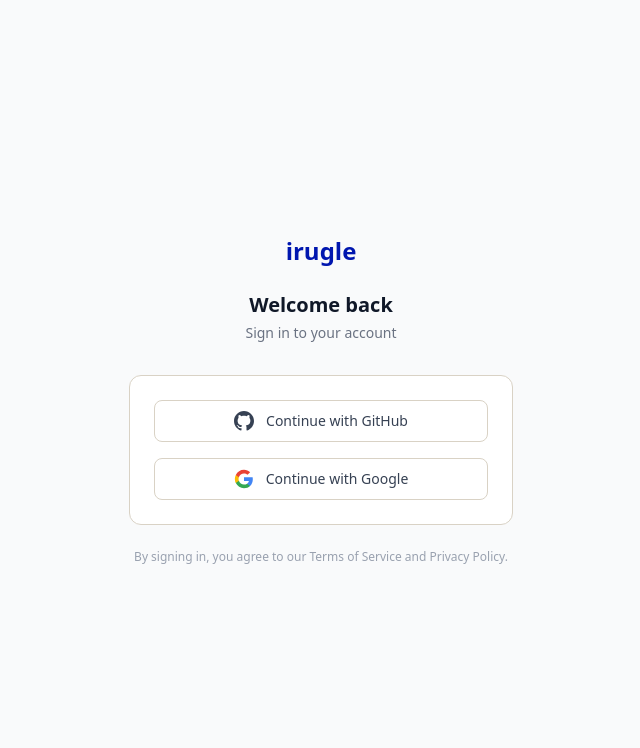
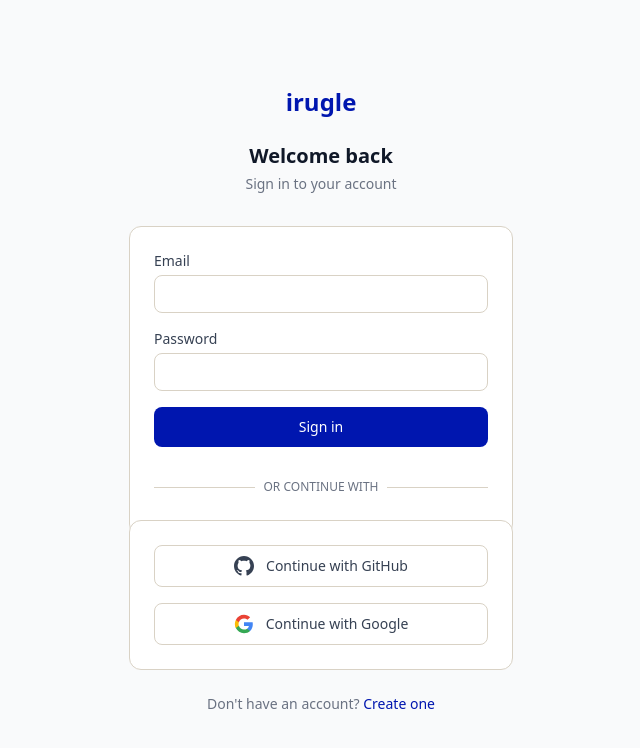
Before and after one commit to appswifts/irugle-platform, a Next.js app: page /auth/signin in a window 1280 px wide. Shown: the top 748 px of the page, without its empty margins (319-959 px from the left). Built offline with nearby package versions, Linux system fonts and the light colour scheme; no server answers.

Commit message:
feat: add email/password auth with Credentials provider + register page

```diff
--- /dev/null
+++ b/src/app/auth/register/actions.ts
@@ -0,0 +1,25 @@
+"use server";
+
+import bcrypt from "bcryptjs";
+import { prisma } from "@/lib/prisma";
+import { signIn } from "@/lib/auth";
+
+export async function register(prev: { error?: string } | undefined, formData: FormData) {
+  const name = formData.get("name") as string;
+  const email = formData.get("email") as string;
+  const password = formData.get("password") as string;
+
+  if (!name || !email || !password) return { error: "All fields required" };
+  if (password.length < 6) return { error: "Password must be at least 6 characters" };
+
+  const existing = await prisma.user.findUnique({ where: { email } });
+  if (existing) return { error: "Email already registered" };
+
+  const hashedPassword = await bcrypt.hash(password, 12);
+
+  await prisma.user.create({
+    data: { name, email, hashedPassword, role: "TRAVELER" },
+  });
+
+  await signIn("credentials", { email, password, redirectTo: "/" });
+}
--- /dev/null
+++ b/src/app/auth/register/page.tsx
@@ -0,0 +1,46 @@
+"use client";
+
+import { useActionState } from "react";
+import { register } from "./actions";
+import Link from "next/link";
+
+export default function RegisterPage() {
+  const [state, formAction, pending] = useActionState(register, undefined);
+
+  return (
+    <div className="min-h-screen flex items-center justify-center bg-gray-50 px-4">
+      <div className="w-full max-w-sm">
+        <div className="text-center mb-8">
+          <Link href="/" className="text-2xl font-bold text-primary">irugle</Link>
+          <h1 className="text-xl font-semibold text-gray-900 mt-6">Create account</h1>
+          <p className="text-sm text-gray-500 mt-1">Sign up with email</p>
+        </div>
+
+        <form action={formAction} className="bg-white rounded-xl border p-6 space-y-4">
+          <div>
+            <label htmlFor="name" className="block text-sm font-medium text-gray-700 mb-1">Full name</label>
+            <input id="name" name="name" type="text" required className="w-full border rounded-lg px-3 py-2 text-sm focus:outline-none focus:ring-2 focus:ring-primary/20 focus:border-primary" />
+          </div>
+          <div>
+            <label htmlFor="email" className="block text-sm font-medium text-gray-700 mb-1">Email</label>
+            <input id="email" name="email" type="email" required className="w-full border rounded-lg px-3 py-2 text-sm focus:outline-none focus:ring-2 focus:ring-primary/20 focus:border-primary" />
+          </div>
+          <div>
+            <label htmlFor="password" className="block text-sm font-medium text-gray-700 mb-1">Password</label>
+            <input id="password" name="password" type="password" required minLength={6} className="w-full border rounded-lg px-3 py-2 text-sm focus:outline-none focus:ring-2 focus:ring-primary/20 focus:border-primary" />
+          </div>
+
+          {state?.error && <p className="text-sm text-red-600">{state.error}</p>}
+
+          <button disabled={pending} className="w-full bg-primary text-white rounded-lg px-4 py-2.5 text-sm font-medium hover:opacity-90 disabled:opacity-50 transition-opacity">
+            {pending ? "Creating account..." : "Create account"}
+          </button>
+
+          <p className="text-center text-sm text-gray-500">
+            Already have an account? <Link href="/auth/signin" className="text-primary font-medium hover:underline">Sign in</Link>
+          </p>
+        </form>
+      </div>
+    </div>
+  );
+}
--- /dev/null
+++ b/src/app/auth/signin/actions.ts
@@ -0,0 +1,28 @@
+"use server";
+
+import { signIn } from "@/lib/auth";
+
+export async function signInWithCredentials(_prev: { error?: string } | undefined, formData: FormData) {
+  try {
+    await signIn("credentials", {
+      email: formData.get("email") as string,
+      password: formData.get("password") as string,
+      redirectTo: "/",
+    });
+  } catch (e: any) {
+    if (e?.message?.includes("CredentialsSignin") || e?.type === "CredentialsSignin") {
+      return { error: "Invalid email or password" };
+    }
+    throw e;
+  }
+}
+
+export async function signInWithGithub() {
+  "use server";
+  await signIn("github", { redirectTo: "/" });
+}
+
+export async function signInWithGoogle() {
+  "use server";
+  await signIn("google", { redirectTo: "/" });
+}
--- a/src/app/auth/signin/page.tsx
+++ b/src/app/auth/signin/page.tsx
@@ -1,7 +1,12 @@
-import { signIn } from "@/lib/auth";
+"use client";
+
+import { useActionState } from "react";
+import { signInWithCredentials, signInWithGithub, signInWithGoogle } from "./actions";
 import Link from "next/link";
 
 export default function SignInPage() {
+  const [state, formAction, pending] = useActionState(signInWithCredentials, undefined);
+
   return (
     <div className="min-h-screen flex items-center justify-center bg-gray-50 px-4">
       <div className="w-full max-w-sm">
@@ -11,15 +16,37 @@
           <p className="text-sm text-gray-500 mt-1">Sign in to your account</p>
         </div>
 
-        <div className="bg-white rounded-xl border p-6 space-y-4">
-          <form action={async () => { "use server"; await signIn("github", { redirectTo: "/" }); }}>
+        <form action={formAction} className="bg-white rounded-xl border p-6 space-y-4">
+          <div>
+            <label htmlFor="email" className="block text-sm font-medium text-gray-700 mb-1">Email</label>
+            <input id="email" name="email" type="email" required className="w-full border rounded-lg px-3 py-2 text-sm focus:outline-none focus:ring-2 focus:ring-primary/20 focus:border-primary" />
+          </div>
+          <div>
+            <label htmlFor="password" className="block text-sm font-medium text-gray-700 mb-1">Password</label>
+            <input id="password" name="password" type="password" required className="w-full border rounded-lg px-3 py-2 text-sm focus:outline-none focus:ring-2 focus:ring-primary/20 focus:border-primary" />
+          </div>
+
+          {state?.error && <p className="text-sm text-red-600">{state.error}</p>}
+
+          <button disabled={pending} className="w-full bg-primary text-white rounded-lg px-4 py-2.5 text-sm font-medium hover:opacity-90 disabled:opacity-50 transition-opacity">
+            {pending ? "Signing in..." : "Sign in"}
+          </button>
+
+          <div className="relative my-4">
+            <div className="absolute inset-0 flex items-center"><div className="w-full border-t" /></div>
+            <div className="relative flex justify-center text-xs uppercase"><span className="bg-white px-2 text-gray-500">Or continue with</span></div>
+          </div>
+        </form>
+
+        <div className="bg-white rounded-xl border p-6 space-y-4 -mt-4">
+          <form action={signInWithGithub}>
             <button className="w-full flex items-center justify-center gap-3 border rounded-lg px-4 py-2.5 text-sm font-medium text-gray-700 hover:bg-gray-50 transition-colors">
               <svg className="w-5 h-5" viewBox="0 0 24 24" fill="currentColor"><path d="M12 0c-6.626 0-12 5.373-12 12 0 5.302 3.438 9.8 8.207 11.387.599.111.793-.261.793-.577v-2.234c-3.338.726-4.033-1.416-4.033-1.416-.546-1.387-1.333-1.756-1.333-1.756-1.089-.745.083-.729.083-.729 1.205.084 1.839 1.237 1.839 1.237 1.07 1.834 2.807 1.304 3.492.997.107-.775.418-1.305.762-1.604-2.665-.305-5.467-1.334-5.467-5.931 0-1.311.469-2.381 1.236-3.221-.124-.303-.535-1.524.117-3.176 0 0 1.008-.322 3.301 1.23.957-.266 1.983-.399 3.003-.404 1.02.005 2.047.138 3.006.404 2.291-1.552 3.297-1.23 3.297-1.23.653 1.653.242 2.874.118 3.176.77.84 1.235 1.911 1.235 3.221 0 4.609-2.807 5.624-5.479 5.921.43.372.823 1.102.823 2.222v3.293c0 .319.192.694.801.576 4.765-1.589 8.199-6.086 8.199-11.386 0-6.627-5.373-12-12-12z"/></svg>
               Continue with GitHub
             </button>
           </form>
 
-          <form action={async () => { "use server"; await signIn("google", { redirectTo: "/" }); }}>
+          <form action={signInWithGoogle}>
             <button className="w-full flex items-center justify-center gap-3 border rounded-lg px-4 py-2.5 text-sm font-medium text-gray-700 hover:bg-gray-50 transition-colors">
               <svg className="w-5 h-5" viewBox="0 0 24 24"><path fill="#4285F4" d="M22.56 12.25c0-.78-.07-1.53-.2-2.25H12v4.26h5.92a5.06 5.06 0 01-2.2 3.32v2.77h3.57c2.08-1.92 3.28-4.74 3.28-8.1z"/><path fill="#34A853" d="M12 23c2.97 0 5.46-.98 7.28-2.66l-3.57-2.77c-.98.66-2.23 1.06-3.71 1.06-2.86 0-5.29-1.93-6.16-4.53H2.18v2.84C3.99 20.53 7.7 23 12 23z"/><path fill="#FBBC05" d="M5.84 14.09c-.22-.66-.35-1.36-.35-2.09s.13-1.43.35-2.09V7.07H2.18C1.43 8.55 1 10.22 1 12s.43 3.45 1.18 4.93l2.85-2.22.81-.62z"/><path fill="#EA4335" d="M12 5.38c1.62 0 3.06.56 4.21 1.64l3.15-3.15C17.45 2.09 14.97 1 12 1 7.7 1 3.99 3.47 2.18 7.07l3.66 2.84c.87-2.6 3.3-4.53 6.16-4.53z"/></svg>
               Continue with Google
@@ -27,8 +54,8 @@
           </form>
         </div>
 
-        <p className="text-center text-xs text-gray-400 mt-6">
-          By signing in, you agree to our Terms of Service and Privacy Policy.
+        <p className="text-center text-sm text-gray-500 mt-6">
+          Don&apos;t have an account? <Link href="/auth/register" className="text-primary font-medium hover:underline">Create one</Link>
         </p>
       </div>
     </div>
--- a/src/lib/auth.ts
+++ b/src/lib/auth.ts
@@ -1,23 +1,66 @@
 import NextAuth from "next-auth";
 import GitHub from "next-auth/providers/github";
 import Google from "next-auth/providers/google";
+import Credentials from "next-auth/providers/credentials";
+import bcrypt from "bcryptjs";
 import { PrismaAdapter } from "@auth/prisma-adapter";
 import { prisma } from "@/lib/prisma";
 
 export const { handlers, auth, signIn, signOut } = NextAuth({
   adapter: PrismaAdapter(prisma),
+  session: { strategy: "jwt" },
   providers: [
-    GitHub({ clientId: process.env.AUTH_GITHUB_ID!, clientSecret: process.env.AUTH_GITHUB_SECRET! }),
-    Google({ clientId: process.env.AUTH_GOOGLE_ID!, clientSecret: process.env.AUTH_GOOGLE_SECRET! }),
+    GitHub({
+      clientId: process.env.AUTH_GITHUB_ID || "",
+      clientSecret: process.env.AUTH_GITHUB_SECRET || "",
+    }),
+    Google({
+      clientId: process.env.AUTH_GOOGLE_ID || "",
+      clientSecret: process.env.AUTH_GOOGLE_SECRET || "",
+    }),
+    Credentials({
+      name: "credentials",
+      credentials: {
+        email: { label: "Email", type: "email" },
+        password: { label: "Password", type: "password" },
+      },
+      async authorize(credentials) {
+        if (!credentials?.email || !credentials?.password) return null;
+
+        const email = credentials.email as string;
+        const password = credentials.password as string;
+
+        const user = await prisma.user.findUnique({ where: { email } });
+        if (!user || !user.hashedPassword) return null;
+
+        const isValid = await bcrypt.compare(password, user.hashedPassword);
+        if (!isValid) return null;
+
+        return {
+          id: user.id,
+          email: user.email,
+          name: user.name,
+          image: user.image,
+          role: user.role,
+        };
+      },
+    }),
   ],
   pages: {
     signIn: "/auth/signin",
   },
   callbacks: {
-    async session({ session, user }) {
+    async jwt({ token, user }) {
+      if (user) {
+        token.id = user.id;
+        token.role = (user as any).role;
+      }
+      return token;
+    },
+    async session({ session, token }) {
       if (session.user) {
-        (session.user as any).id = user.id;
-        (session.user as any).role = (user as any).role;
+        session.user.id = token.id as string;
+        session.user.role = token.role as string;
       }
       return session;
     },
```
Also changed, not shown: 1 other file (tests, documents, lock files or other folders).
